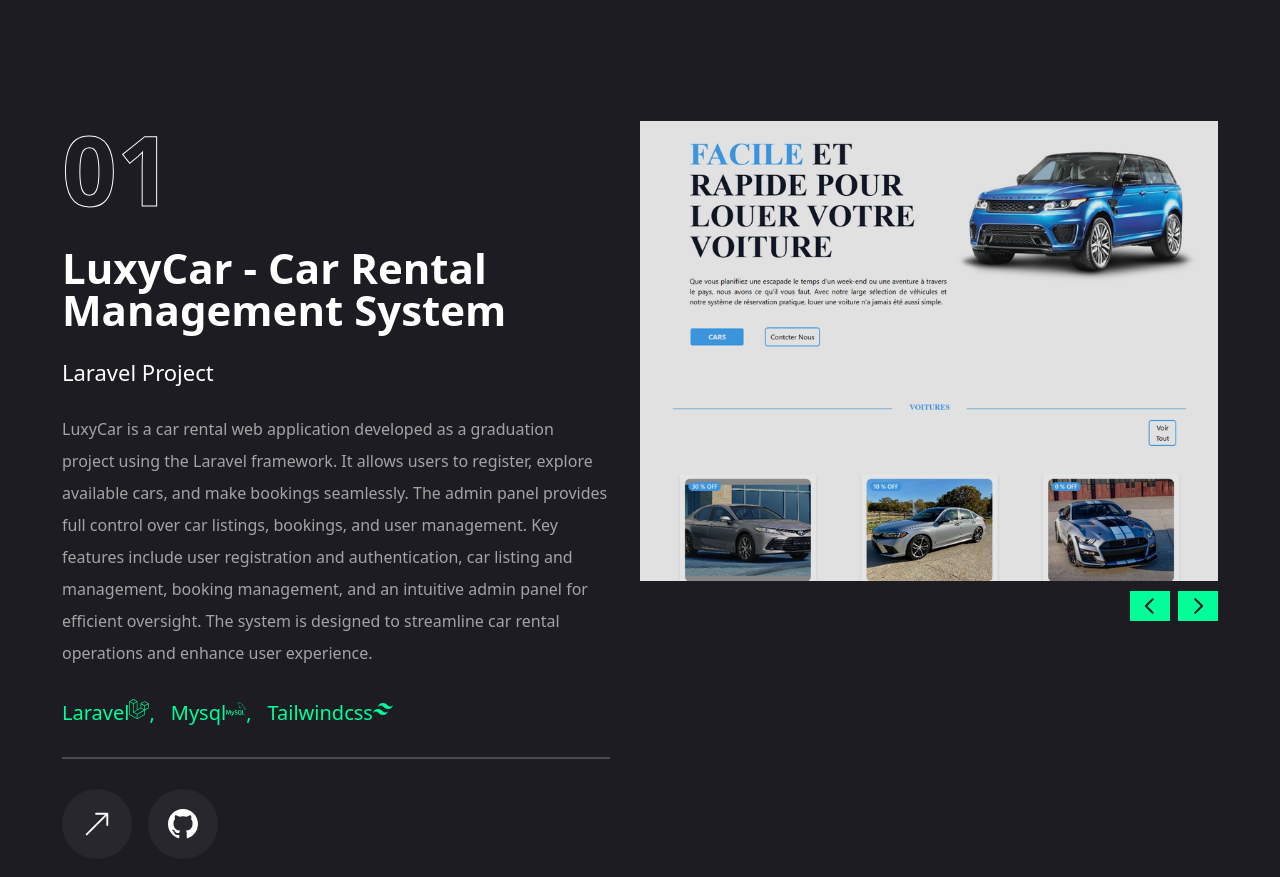
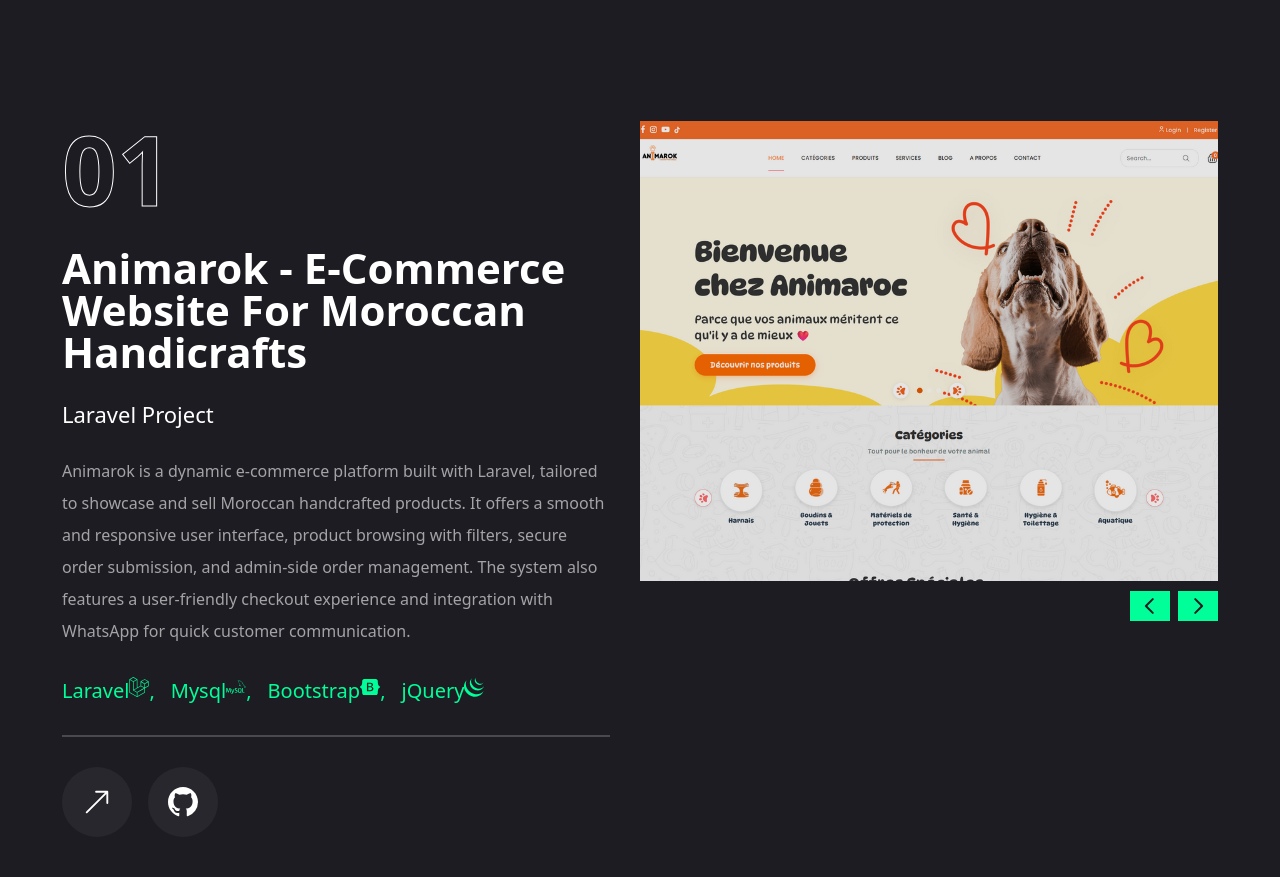
Before and after one commit to SoufianeRefaiCoding/soufRCode, a Next.js app: page / in a window 1280 px wide. Shown: the part 2573-3450 px from the top of the page. Built offline with nearby package versions, Linux system fonts and the light colour scheme.

Commit message:
add annimarok project

```diff
--- a/app/works/page.jsx
+++ b/app/works/page.jsx
@@ -8,25 +8,27 @@
 import Link from "next/link";
 import Image from "next/image";
 import WorkSliderBtns from "@/components/workSliderBtn";
-import { SiCss3, SiLaravel, SiMysql, SiTailwindcss } from "react-icons/si";
+import { SiCss3, SiLaravel, SiMysql, SiTailwindcss,SiJquery,SiBootstrap } from "react-icons/si";
 const projects=[
-    {
+     {
         num:"01",
         category:"Laravel",
-        title:"LuxyCar - Car Rental Management System",
-        description:"LuxyCar is a car rental web application developed as a graduation project using the Laravel framework. It allows users to register, explore available cars, and make bookings seamlessly. The admin panel provides full control over car listings, bookings, and user management. Key features include user registration and authentication, car listing and management, booking management, and an intuitive admin panel for efficient oversight. The system is designed to streamline car rental operations and enhance user experience.",
-        stack:[{name:"Laravel",icon:<SiLaravel/>},{name:"Mysql",icon:<SiMysql/>},{name:"Tailwindcss",icon:<SiTailwindcss/>}],
-        image:"/assets/work/luxyCar.png",
-        live:"https://github.com/SoufianeRefaiCoding/luxyCar",
-        githup:"https://github.com/SoufianeRefaiCoding/luxyCar"
-    },{
+        title:"animarok -  E-commerce Website for Moroccan Handicrafts",
+        description:"Animarok is a dynamic e-commerce platform built with Laravel, tailored to showcase and sell Moroccan handcrafted products. It offers a smooth and responsive user interface, product browsing with filters, secure order submission, and admin-side order management. The system also features a user-friendly checkout experience and integration with WhatsApp for quick customer communication.",
+        stack:[{name:"Laravel",icon:<SiLaravel/>},{name:"Mysql",icon:<SiMysql/>}, { name: "Bootstrap", icon: <SiBootstrap /> },
+        { name: "jQuery", icon: <SiJquery /> }],
+        image:"/assets/work/animarok.png",
+        live:"https://www.animarok.com/",
+        githup:"https://github.com/SoufianeRefaiCoding/animarok"
+    }
+    ,{
         num:"02",
         category:"CMS",
         title:"Go & Study - Educational Consultancy Website",
         description:"Go & Study is a WordPress-based website designed for an international education consultancy. It offers a personalized approach to guiding students in planning their study-abroad journey. With an intuitive interface, it collects user preferences through simple questions and delivers tailored advice and resources, opening doors to global educational opportunities.",
         stack:[{name:"Wordpress",icon:<BsWordpress/>}],
         image:"/assets/work/goAndstudy.png",
-        live:"https://goandstudy.ma/",
+        live:"https://goandstudy.ma",
         githup:""
     },
     {
@@ -52,13 +54,13 @@
 
     {
         num:"05",
-        category:"Cms",
-        title:"Verbnb - Short-Term Rental Management Website",
-        description:"Verbnb is a WordPress platform dedicated to comprehensive property management for short-term rentals. The site showcases services that handle every aspect of property management, enabling owners to maximize rental income hassle-free. From guest communication to maintenance, Verbnb ensures a seamless and stress-free experience for property owners.",
-        stack:[{name:"wordpress",icon:<BsWordpress/>}],
-        image:"/assets/work/verbnb.png",
-        live:"https://verbnb.com/",
-        githup:""
+        category:"Laravel",
+        title:"LuxyCar - Car Rental Management System",
+        description:"LuxyCar is a car rental web application developed as a graduation project using the Laravel framework. It allows users to register, explore available cars, and make bookings seamlessly. The admin panel provides full control over car listings, bookings, and user management. Key features include user registration and authentication, car listing and management, booking management, and an intuitive admin panel for efficient oversight. The system is designed to streamline car rental operations and enhance user experience.",
+        stack:[{name:"Laravel",icon:<SiLaravel/>},{name:"Mysql",icon:<SiMysql/>},{name:"Tailwindcss",icon:<SiTailwindcss/>}],
+        image:"/assets/work/luxyCar.png",
+        live:"https://github.com/SoufianeRefaiCoding/luxyCar",
+        githup:"https://github.com/SoufianeRefaiCoding/luxyCar"
     },{
         num:"06",
         category:"CMS",
@@ -105,6 +107,16 @@
         live:"https://le-bonassureur.fr/",
         githup:""
     },
+    {
+        num:"10",
+        category:"Cms",
+        title:"Verbnb - Short-Term Rental Management Website",
+        description:"Verbnb is a WordPress platform dedicated to comprehensive property management for short-term rentals. The site showcases services that handle every aspect of property management, enabling owners to maximize rental income hassle-free. From guest communication to maintenance, Verbnb ensures a seamless and stress-free experience for property owners.",
+        stack:[{name:"wordpress",icon:<BsWordpress/>}],
+        image:"/assets/work/verbnb.png",
+        live:"https://verbnb.com/",
+        githup:""
+    }
 ]
 const Work=()=>{
     const[project,setProject]=useState(projects[0])
```
Also changed, not shown: public/assets/work/animarok.png (added).
